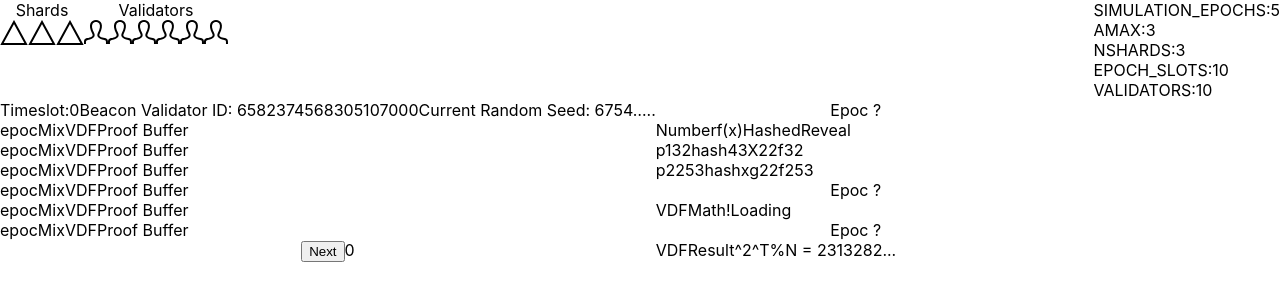
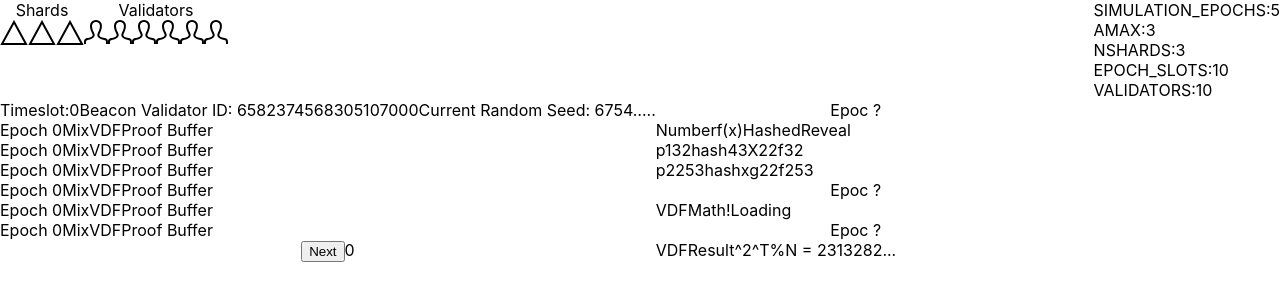
Before and after one commit to beacon-thugs-harmony/beacon_thugs_frontend, a React (Create React App) app: page / in a window 1280 px wide. Shown: the top 300 px of the page. Built offline with nearby package versions, Linux system fonts and the light colour scheme.

Commit message:
Pass data into Epoc and update Epoc value

```diff
--- a/src/components/Epoc.js
+++ b/src/components/Epoc.js
@@ -4,7 +4,7 @@ class Epoc extends Component {
   render() {
     return (
       <div style={{ display: 'flex' }}>
-        <div>epoc</div>
+        <div>Epoch {this.props.data[this.props.step].current_epoch_id} </div>
         <div>Mix</div>
         <div>VDF</div>
         <div>Proof Buffer</div>
--- a/src/components/Timeline.js
+++ b/src/components/Timeline.js
@@ -14,7 +14,7 @@ class Timeline extends Component {
         </div>
         <div>
           {this.state.epocs.map((v, k) => {
-            return <Epoc />;
+            return <Epoc data={this.props.data} step={this.props.step} />;
           })}
         </div>
         <button
```
Also changed, not shown: 1 other file (tests, documents, lock files or other folders).
